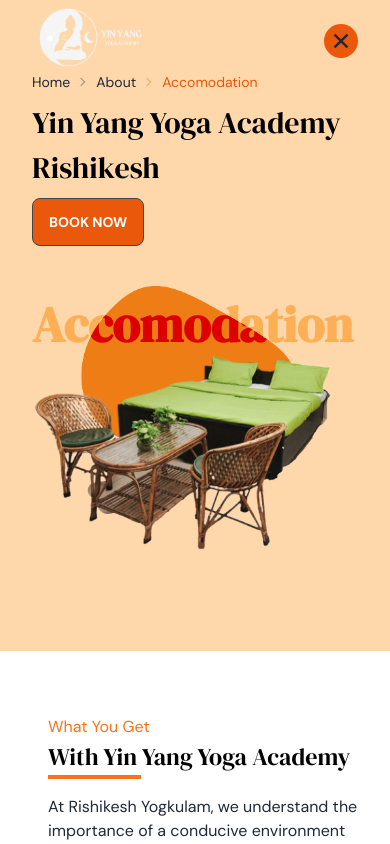
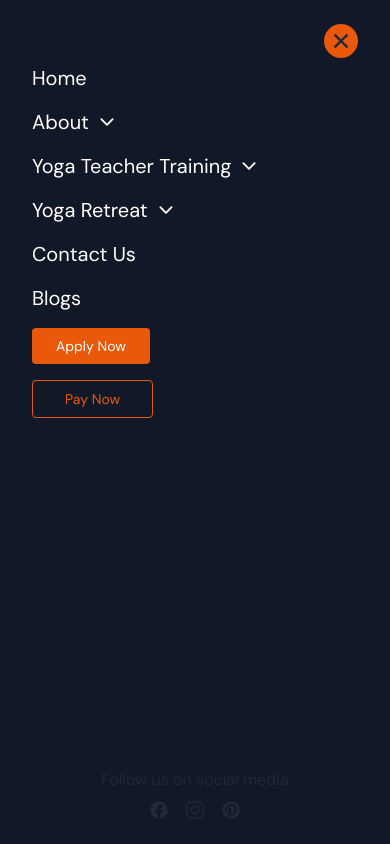
Before and after one commit to deepaksemwal121/yinyangyogaacademy, a Next.js app: page /about/accomodation in a window 390 px wide. Both pictures are taken after a click on the label 341 px from the left and 41 px from the top of the page. Shown: the top 844 px of the page. Built offline with nearby package versions, Linux system fonts and the light colour scheme; what prettier-plugin-tailwindcss would draw is missing.

Commit message:
Fixed Bugs

```diff
--- a/components/MobileNav.tsx
+++ b/components/MobileNav.tsx
@@ -36,6 +36,7 @@
           onChange={() => setOpen(!open)}
           type="checkbox"
           className="opacity-0"
+          value={open}
         />
         <svg
           className="swap-off fill-current"
@@ -59,7 +60,7 @@
       </label>
       <div
         className={`fixed left-0 top-0 z-10 h-screen w-screen bg-gray-900 px-8 py-16  ${
-          open === "true" ? "" : "hidden"
+          open ? "" : "hidden"
         }`}
       >
         <ul className="relative space-y-4 text-xl text-white">
```
